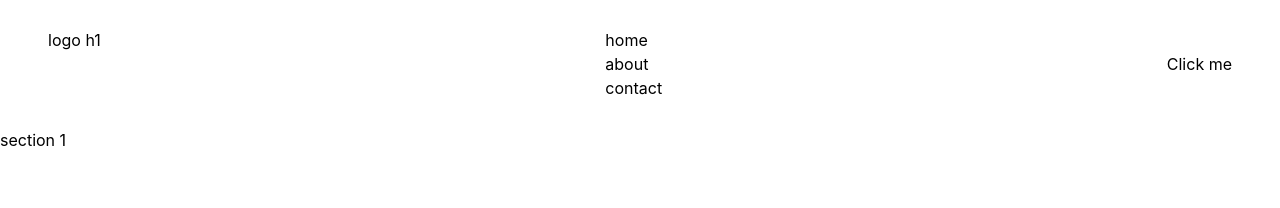
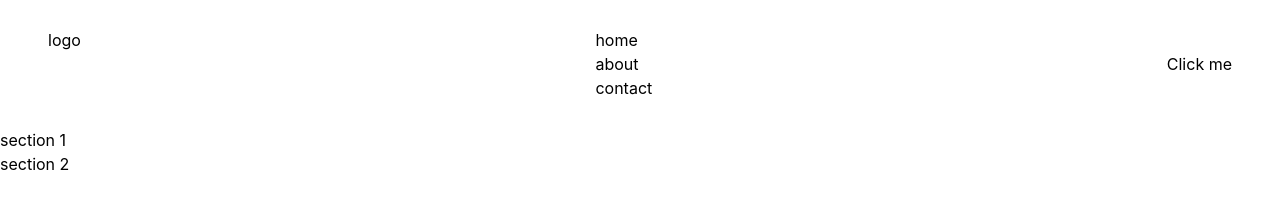
Before and after one commit to rahmatjon02/FirstProject, a website: page index.html in a window 1280 px wide. Drawn offline with Linux system fonts and the light colour scheme.

Commit message:
fixed bugs in h1

```diff
--- a/index.html
+++ b/index.html
@@ -10,7 +10,7 @@
 
 <body>
     <header class="flex justify-between px-10 py-5 m-2">
-        <h1>logo h1</h1>
+        <h1>logo</h1>
         <nav>
             <p>home</p>
             <p>about</p>
@@ -22,6 +22,10 @@
     <section>
         section 1
     </section>
+
+    <section>
+        section 2
+    </section>
 </body>
 
 </html>
```
